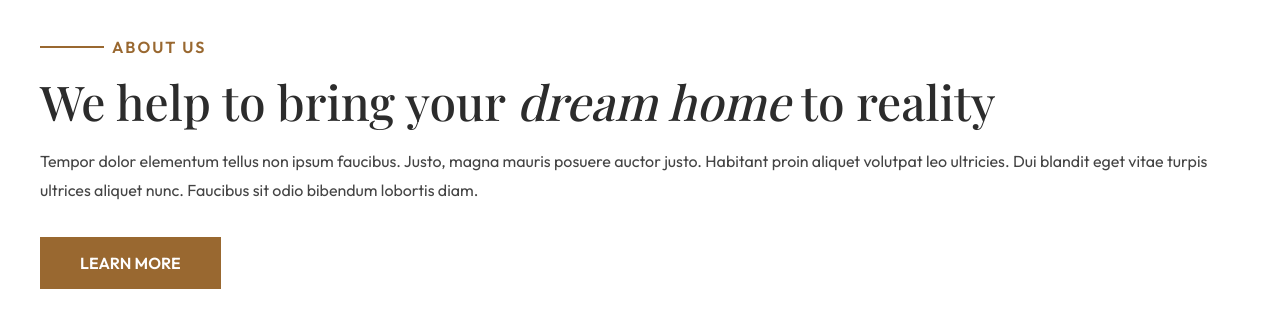
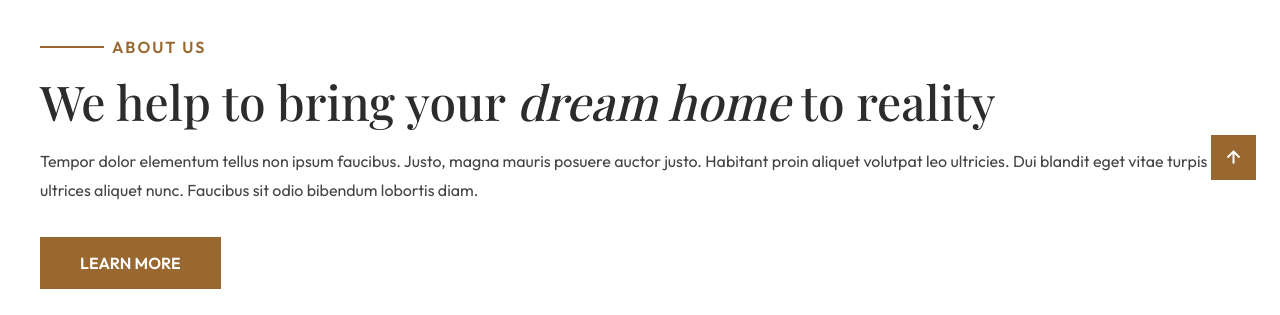
Before and after one commit to fajarfadillahh/inteo-architecture-interior-landing-page-html-css-javascript, a plain HTML site: page index.html in a window 1280 px wide. Shown: the part 1420-1735 px from the top of the page. Drawn offline with nearby package versions, Linux system fonts and the light colour scheme.

Commit message:
scrollup section

```diff
--- a/index.html
+++ b/index.html
@@ -406,6 +406,12 @@
     </footer>
     <!-- ===== FOOTER SECTION ===== -->
 
+    <!-- ===== SCROLLUP SECTION ===== -->
+    <a href="#" class="scrollup" id="scroll-up">
+      <i class="bx bx-up-arrow-alt"></i>
+    </a>
+    <!-- ===== SCROLLUP SECTION ===== -->
+
     <!-- ===== MAIN JS ===== -->
     <script src="./js/main.js"></script>
   </body>
--- a/js/main.js
+++ b/js/main.js
@@ -22,3 +22,13 @@ function stickyHeader() {
     : header.classList.remove("sticky-action");
 }
 window.addEventListener("scroll", stickyHeader);
+
+// ===== SCROLLUP SECTION =====
+function scrollUp() {
+  const scrollup = document.getElementById("scroll-up");
+
+  this.scrollY > 250
+    ? scrollup.classList.add("scrollup-action")
+    : scrollup.classList.remove("scrollup-action");
+}
+window.addEventListener("scroll", scrollUp);
--- a/scss/index.scss
+++ b/scss/index.scss
@@ -532,3 +532,25 @@ img {
     }
   }
 }
+
+// ===== SCROLLUP SECTION =====
+.scrollup {
+  position: fixed;
+  right: 1.5rem;
+  bottom: -100%;
+  width: 45px;
+  height: 45px;
+  display: inline-flex;
+  justify-content: center;
+  align-items: center;
+  padding: 0.5rem;
+  background-color: $brown-color;
+  font-size: 1.5rem;
+  color: $white-color;
+  transition: $transition-400;
+
+  // scrollup action
+  &.scrollup-action {
+    bottom: 3rem;
+  }
+}
```
Also changed, not shown: css/index.css.
